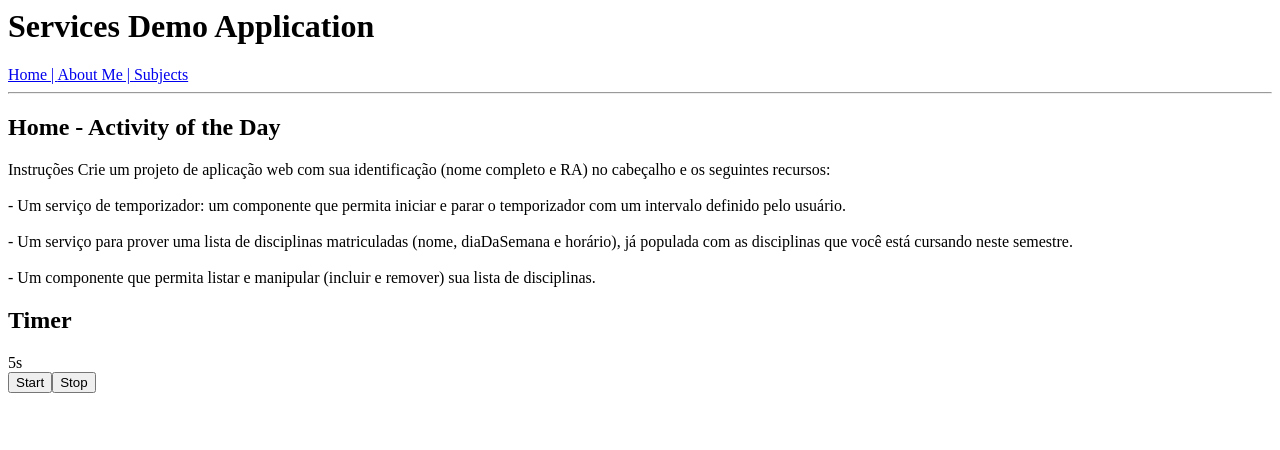
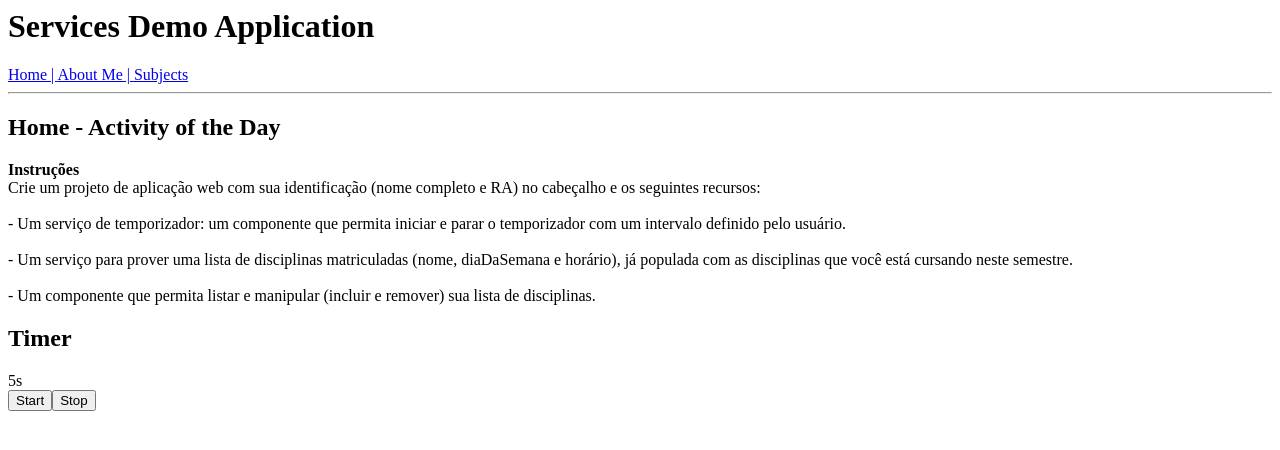
Before and after one commit to thayllaa/ServicesApplication, an Angular app: page / in a window 1280 px wide. Shown: the top 450 px of the page. Built offline with nearby package versions, Linux system fonts and the light colour scheme.

Commit message:
1 file modified

```diff
--- a/src/app/home/home.component.html
+++ b/src/app/home/home.component.html
@@ -1,7 +1,7 @@
 <h2> Home - Activity of the Day </h2>
 
 <p>
-Instruções
+<strong> Instruções </strong><br>
 Crie um projeto de aplicação web com sua identificação (nome completo e RA) no cabeçalho e os seguintes recursos:
 <br>
 <br>- Um serviço de temporizador: um componente que permita iniciar e parar o temporizador com um intervalo definido pelo usuário.<br>
```
